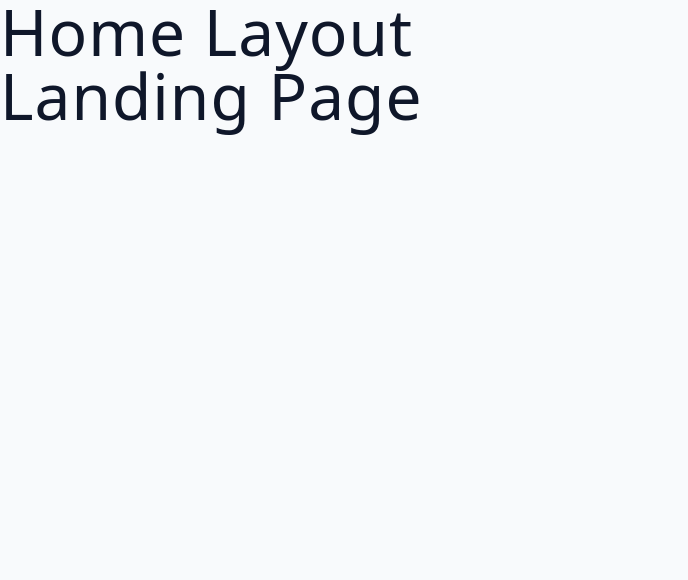
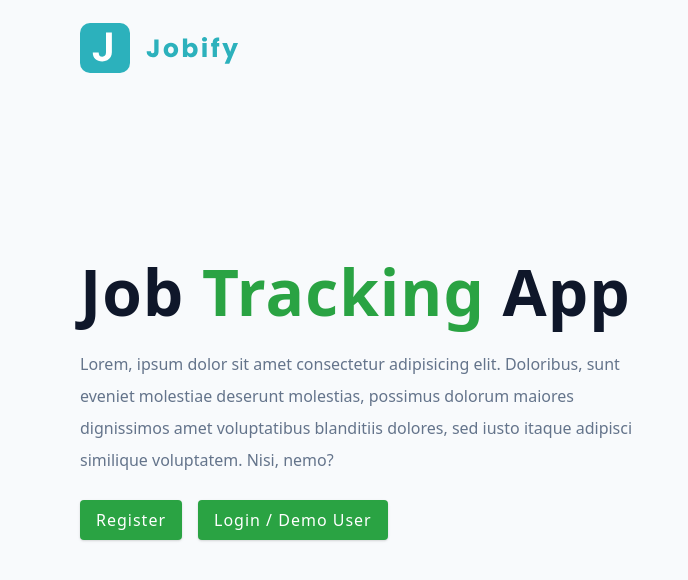
Before and after one commit to marcoArCha/Client, a React (Vite) app: page / in a window 1280 px wide. Shown: the top 580 px of the page, without its empty margins (0-688 px from the left). Built offline with nearby package versions, Linux system fonts and the light colour scheme.

Commit message:
Landing page setup

```diff
--- a/src/pages/HomeLayout.jsx
+++ b/src/pages/HomeLayout.jsx
@@ -5,7 +5,6 @@
   return (
     //This is for demostration porpuses
     <div>
-      <h1>Home Layout</h1>
       <Outlet />
     </div>
   );
--- a/src/pages/Landing.jsx
+++ b/src/pages/Landing.jsx
@@ -1,11 +1,37 @@
-import React from 'react'
+import React from "react";
+import styled from "styled-components";
+import Wrapper from "../assets/wrappers/LandingPage";
+import main from "../assets/images/main.svg";
+import logo from "../assets/images/logo.svg";
+import { Link } from "react-router-dom";
 
 const Landing = () => {
   return (
-    <div>
-      <h1>Landing page</h1>
-    </div>
-  )
-}
+    <Wrapper>
+      <nav>
+        <img src={logo} alt="jobify" className="logo" />
+      </nav>
+      <div className="container page">
+        <div className="info">
+          <h1>
+            job <span>tracking</span> app
+          </h1>
+          <p>
+            Lorem, ipsum dolor sit amet consectetur adipisicing elit. Doloribus,
+            sunt eveniet molestiae deserunt molestias, possimus dolorum maiores
+            dignissimos amet voluptatibus blanditiis dolores, sed iusto itaque
+            adipisci similique voluptatem. Nisi, nemo?
+          </p>
+          <Link to="/register" className="btn register-link">
+            Register
+          </Link>
+          <Link to="/login" className="btn">
+            Login / Demo User
+          </Link>
+        </div>
+      </div>
+    </Wrapper>
+  );
+};
 
-export default Landing
+export default Landing;
```
